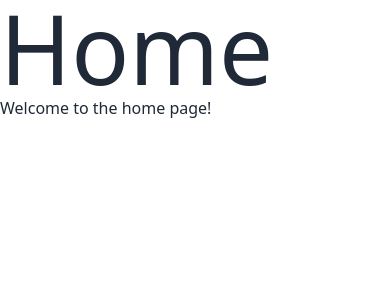
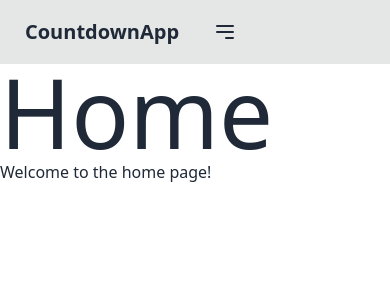
Before and after one commit to matthew-talamantes/CountDownApp, a Django app: page / in a window 390 px wide. Shown: the top 300 px of the page. Run offline with Django 4.2, Linux system fonts and the light colour scheme; style sheets or scripts are compiled from the project's sources; parts of the project's set-up code (start-up, migrations or seed data) failed here and were passed over; some libraries are stand-ins or nearby versions.

Commit message:
Add alpine js script and start work on navbar

```diff
--- a/backend/countdown/templates/counts/base.html
+++ b/backend/countdown/templates/counts/base.html
@@ -12,9 +12,28 @@
     <title>Countdown</title>
     {% endif %}
     {% tailwind_css %}
+    <script defer src="https://cdn.jsdelivr.net/npm/alpinejs@3.x.x/dist/cdn.min.js"></script>
 </head>
 
 <body>
+    <header class="navbar bg-base-300">
+        <div class="navbar-start">
+            <a class="btn btn-ghost text-xl">CountdownApp</a>
+            <div class="dropdown">
+                <div class="btn btn-ghost lg:hidden" tabindex="0" role="button">
+                    <svg xmlns="http://www.w3.org/2000/svg" fill="none" viewBox="0 0 24 24"
+                        class="inline-block w-6 h-6 stroke-current">
+                        <path stroke-linecap="round" stroke-linejoin="round" stroke-width="2"
+                            d="M4 6h16M4 12h16m-7 6h7"></path>
+                    </svg>
+                </div>
+                <ul tabindex="0"
+                    class="menu menu-sm dropdown-content mt-3 z-[1] p-2 shadow bg-base-100 rounded-box w-52">
+                    <li><a>Item 1</a></li>
+                </ul>
+            </div>
+        </div>
+    </header>
     {% block content %}{% endblock content %}
 </body>
 
```
